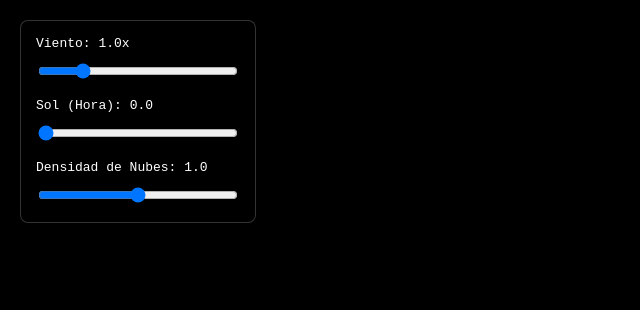
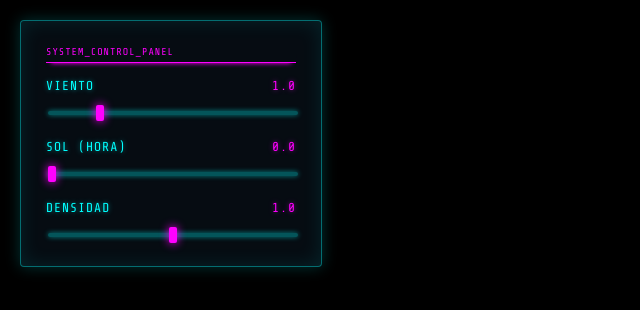
Before and after one commit to pepeamoedo/rust-desert-sunset, a plain HTML site: page index.html in a window 1280 px wide. Shown: the whole page, without its empty margins (0-640 px from the left). Drawn offline with nearby package versions, Linux system fonts and the light colour scheme.

Commit message:
style: apply cyberpunk glassmorphism UI & fix trunk build

```diff
--- a/index.html
+++ b/index.html
@@ -7,21 +7,24 @@
     <!-- Trunk will automatically compile and inject the Rust WebAssembly here -->
     <link data-trunk rel="rust" href="Cargo.toml" data-bin="rust-desert-sunset" data-wasm-opt="z" />
     <style>
+        @import url('https://fonts.googleapis.com/css2?family=Share+Tech+Mono&display=swap');
+
         body {
             margin: 0;
             padding: 0;
             background-color: #000;
-            color: #fff;
+            color: #0ff;
             display: flex;
             justify-content: center;
             align-items: center;
             height: 100vh;
             overflow: hidden;
-            font-family: sans-serif;
+            font-family: 'Share Tech Mono', monospace;
         }
         #wasm-example {
             width: 100vw;
             height: 100vh;
+            position: relative;
         }
         canvas {
             display: block;
@@ -33,25 +36,89 @@
             top: 20px;
             left: 20px;
             z-index: 10;
-            background: rgba(0,0,0,0.5);
-            padding: 15px;
-            border-radius: 8px;
-            font-family: monospace;
-            border: 1px solid rgba(255,255,255,0.2);
+            background: rgba(10, 20, 30, 0.6);
+            backdrop-filter: blur(10px);
+            -webkit-backdrop-filter: blur(10px);
+            padding: 25px;
+            border-radius: 4px;
+            border: 1px solid rgba(0, 255, 255, 0.4);
+            box-shadow: 0 0 15px rgba(0, 255, 255, 0.2), inset 0 0 20px rgba(0, 255, 255, 0.1);
+            color: #0ff;
+            text-transform: uppercase;
+            letter-spacing: 1px;
+            width: 250px;
+        }
+        #ui::before {
+            content: "SYSTEM_CONTROL_PANEL";
+            display: block;
+            font-size: 10px;
+            color: #f0f;
+            margin-bottom: 15px;
+            border-bottom: 1px solid #f0f;
+            padding-bottom: 5px;
+            box-shadow: 0 5px 5px -5px #f0f;
+        }
+        .control-group {
+            margin-bottom: 20px;
+        }
+        label {
+            display: flex;
+            justify-content: space-between;
+            font-size: 13px;
+            margin-bottom: 8px;
+            text-shadow: 0 0 5px rgba(0, 255, 255, 0.5);
+        }
+        span[id$="Value"] {
+            color: #f0f;
+            text-shadow: 0 0 5px rgba(255, 0, 255, 0.5);
+        }
+        input[type=range] {
+            -webkit-appearance: none;
+            width: 100%;
+            background: transparent;
+        }
+        input[type=range]:focus {
+            outline: none;
+        }
+        input[type=range]::-webkit-slider-runnable-track {
+            width: 100%;
+            height: 4px;
+            cursor: pointer;
+            background: rgba(0, 255, 255, 0.3);
+            border-radius: 2px;
+            box-shadow: 0 0 5px rgba(0, 255, 255, 0.5);
+        }
+        input[type=range]::-webkit-slider-thumb {
+            height: 16px;
+            width: 8px;
+            border-radius: 2px;
+            background: #f0f;
+            cursor: pointer;
+            -webkit-appearance: none;
+            margin-top: -6px;
+            box-shadow: 0 0 10px #f0f;
+        }
+        input[type=range]:hover::-webkit-slider-thumb {
+            background: #fff;
+            box-shadow: 0 0 15px #fff, 0 0 5px #f0f;
         }
     </style>
 </head>
 <body id="wasm-example">
     <canvas id="wasm-example-canvas"></canvas>
     <div id="ui">
-        <label for="windSlider" style="display: block; margin-bottom: 10px;">Viento: <span id="windValue">1.0</span>x</label>
-        <input type="range" id="windSlider" min="0.0" max="5.0" step="0.1" value="1.0" style="width: 200px;">
-        <br><br>
-        <label for="sunSlider" style="display: block; margin-bottom: 10px;">Sol (Hora): <span id="sunValue">0.0</span></label>
-        <input type="range" id="sunSlider" min="0.0" max="1.0" step="0.01" value="0.0" style="width: 200px;">
-        <br><br>
-        <label for="cloudSlider" style="display: block; margin-bottom: 10px;">Densidad de Nubes: <span id="cloudValue">1.0</span></label>
-        <input type="range" id="cloudSlider" min="0.0" max="2.0" step="0.1" value="1.0" style="width: 200px;">
+        <div class="control-group">
+            <label for="windSlider"><span>Viento</span> <span id="windValue">1.0</span></label>
+            <input type="range" id="windSlider" min="0.0" max="5.0" step="0.1" value="1.0">
+        </div>
+        <div class="control-group">
+            <label for="sunSlider"><span>Sol (Hora)</span> <span id="sunValue">0.0</span></label>
+            <input type="range" id="sunSlider" min="0.0" max="1.0" step="0.01" value="0.0">
+        </div>
+        <div class="control-group" style="margin-bottom: 0;">
+            <label for="cloudSlider"><span>Densidad</span> <span id="cloudValue">1.0</span></label>
+            <input type="range" id="cloudSlider" min="0.0" max="2.0" step="0.1" value="1.0">
+        </div>
     </div>
     <script>
         // JS Logic para UI interactiva y comunicación con Wasm
```
Also changed, not shown: 1 other file.
